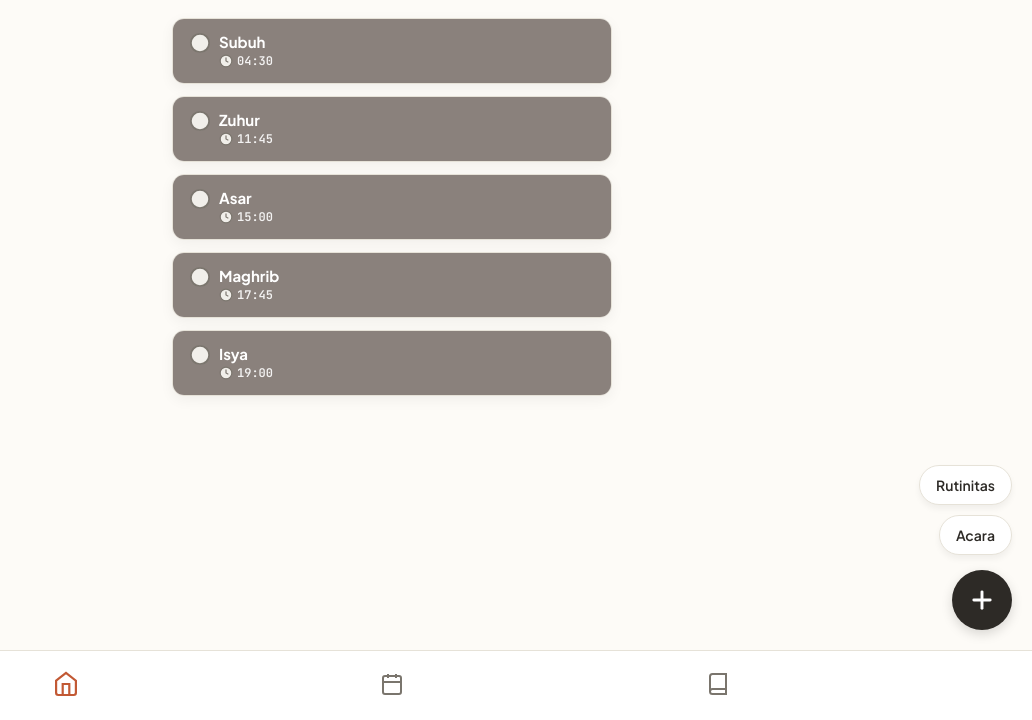
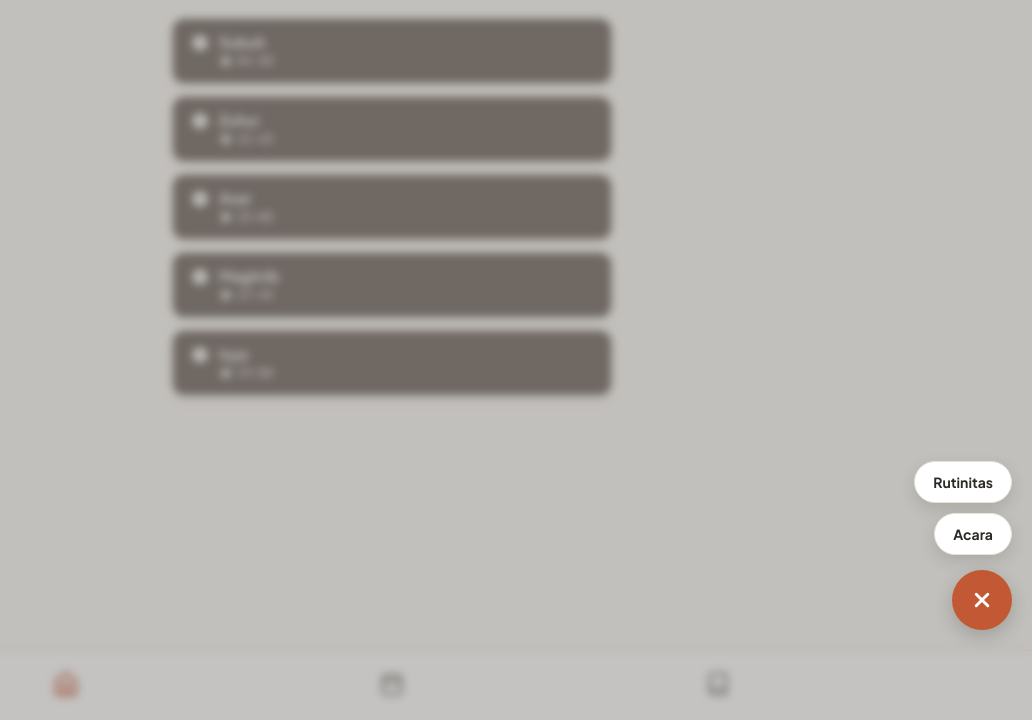
Before and after one commit to fznwhere/Pola-v2, a plain HTML site: page index.html in a window 1280 px wide. Both pictures are taken after a click on the element 1230 px from the left and 680 px from the top of the page. Shown: the part 80-800 px from the top of the page, without its empty margins (248-1280 px from the left). Drawn offline with Linux system fonts and the light colour scheme; no server answers.

Commit message:
ubah banyak

```diff
--- a/index.html
+++ b/index.html
@@ -19,6 +19,7 @@
 
         <div id="schedule-list"></div>
 
+        <div class="fab-backdrop" id="fab-backdrop" onclick="closeFabMenu()"></div>
         <div class="fab-container">
             <div class="fab-menu" id="fab-menu">
                 <button onclick="openModal('Rutinitas')">Rutinitas</button>
@@ -47,6 +48,7 @@
                 <div id="field-rutinitas-hari" style="display: none;">
                     <label>Pilih Hari Rutinitas *</label>
                     <div class="checkbox-group">
+                        <label class="check-all-label"><input type="checkbox" id="routine-days-all">Semua</label>
                         <label><input type="checkbox" name="routine-days" value="Senin">Sen</label>
                         <label><input type="checkbox" name="routine-days" value="Selasa">Sel</label>
                         <label><input type="checkbox" name="routine-days" value="Rabu">Rab</label>
--- a/script.js
+++ b/script.js
@@ -20,7 +20,70 @@ const iRom = `<svg class="svg-icon" viewBox="0 0 24 24" fill="none" stroke="${st
 const iPls = `<svg viewBox="0 0 24 24" width="28" height="28" stroke="currentColor" stroke-width="2.5" fill="none" stroke-linecap="round" stroke-linejoin="round"><line x1="12" y1="5" x2="12" y2="19"></line><line x1="5" y1="12" x2="19" y2="12"></line></svg>`;
 const iDel = `<svg class="svg-icon" viewBox="0 0 24 24" fill="none" stroke="${strk}" stroke-width="2"><line x1="18" y1="6" x2="6" y2="18"></line><line x1="6" y1="6" x2="18" y2="18"></line></svg>`;
 
-function toggleFabMenu() { const menu = document.getElementById('fab-menu'); if(menu) menu.style.display = menu.style.display === 'flex' ? 'none' : 'flex'; }
+function getOrCreateFabBackdrop() {
+    let backdrop = document.getElementById('fab-backdrop');
+    const fabContainer = document.querySelector('.fab-container');
+    if (!backdrop && fabContainer) {
+        backdrop = document.createElement('div');
+        backdrop.id = 'fab-backdrop';
+        backdrop.className = 'fab-backdrop';
+        backdrop.onclick = closeFabMenu;
+        fabContainer.parentNode.insertBefore(backdrop, fabContainer);
+    }
+    return backdrop;
+}
+
+function toggleFabMenu() {
+    const menu = document.getElementById('fab-menu');
+    const fab = document.querySelector('.fab-container .fab');
+    const backdrop = getOrCreateFabBackdrop();
+    if (!menu) return;
+
+    const isOpen = menu.classList.toggle('show');
+    if (fab) fab.classList.toggle('active', isOpen);
+    if (backdrop) backdrop.classList.toggle('show', isOpen);
+}
+
+function closeFabMenu() {
+    const menu = document.getElementById('fab-menu');
+    const fab = document.querySelector('.fab-container .fab');
+    const backdrop = document.getElementById('fab-backdrop');
+    if (menu) menu.classList.remove('show');
+    if (fab) fab.classList.remove('active');
+    if (backdrop) backdrop.classList.remove('show');
+}
+
+function syncRoutineSelectAllState() {
+    const allCb = document.getElementById('routine-days-all');
+    const dayCbs = Array.from(document.querySelectorAll('input[name="routine-days"]'));
+    if (allCb && dayCbs.length > 0) {
+        allCb.checked = dayCbs.every(cb => cb.checked);
+    }
+}
+
+function initRoutineSelectAll() {
+    const group = document.querySelector('#field-rutinitas-hari .checkbox-group');
+    if (!group) return;
+
+    let allCb = document.getElementById('routine-days-all');
+    if (!allCb) {
+        const label = document.createElement('label');
+        label.className = 'check-all-label';
+        label.innerHTML = '<input type="checkbox" id="routine-days-all">Semua';
+        group.insertBefore(label, group.firstChild);
+        allCb = document.getElementById('routine-days-all');
+    }
+
+    const dayCbs = document.querySelectorAll('input[name="routine-days"]');
+    allCb.addEventListener('change', function () {
+        dayCbs.forEach(cb => { cb.checked = this.checked; });
+    });
+
+    dayCbs.forEach(cb => {
+        cb.addEventListener('change', syncRoutineSelectAllState);
+    });
+}
+
 function closeModal(id) { document.getElementById(id).style.display = 'none'; editId = null; }
 function toggleDetail(element) { const detail = element.querySelector('.card-detail'); if(detail) detail.classList.toggle('show'); }
 function formatShortDate(dateStr) {
@@ -145,7 +208,6 @@ async function loadTodaySchedule() {
         } else if(item.type === 'tugas' || item.type === 'acara') {
             let extraInfo = '';
             if(item.via) extraInfo += `<span>Via/Kumpul:</span> <strong>${item.via}</strong><br>`;
-            // Tampilkan tempat/ruangan untuk Acara
             if(item.ruang) extraInfo += `<span>Tempat:</span> <strong>${item.ruang}</strong><br>`;
 
             detailHtml = `<p style="line-height:1.5;">${item.desc}</p> ${extraInfo ? `<div style="margin-top:12px; padding-top:12px; border-top:1px dashed var(--border-line);">${extraInfo}</div>` : ''}
@@ -268,7 +330,7 @@ function renderUpcomingTasks() {
                             <button class="check-btn" onclick="event.stopPropagation(); toggleTaskDone('${t.id}')">${iCir}</button>
                             <div>
                                 <h3>${t.name}</h3>
-                                <small>${iDat} ${formatShortDate(t.date)} &nbsp; ${iClk} ${t.time}</small>
+                                <small>${iDat} ${formatShortDate(t.date)}   ${iClk} ${t.time}</small>
                             </div>
                         </div>
                         <span class="${badgeClass}">${badgeText}</span>
@@ -309,7 +371,7 @@ function renderHistory(tabName) {
                             <div class="card-title-group">
                                 <div>
                                     <h3 style="color:#FFFFFF;">${t.name}</h3>
-                                    <small style="color:var(--state-dimmed);">${iDat} ${dateText} &nbsp; ${iClk} ${t.time} ${t.endTime ? '- '+t.endTime : ''}</small>
+                                    <small style="color:var(--state-dimmed);">${iDat} ${dateText}   ${iClk} ${t.time} ${t.endTime ? '- '+t.endTime : ''}</small>
                                 </div>
                             </div>
                             <span class="tag-pill">Acara</span>
@@ -503,15 +565,14 @@ function saveReschedule() {
 
 function openModal(category) {
     editId = null; document.getElementById('modal-title').innerText = `Tambah ${category}`; document.getElementById('insert-form').reset();
+    syncRoutineSelectAllState();
 
     document.getElementById('field-nama-kegiatan').style.display = (category === 'Kuliah') ? 'none' : 'block';
     if(document.getElementById('field-matkul-dropdown')) document.getElementById('field-matkul-dropdown').style.display = (category === 'Tugas Kuliah' || category === 'Kuliah') ? 'block' : 'none';
     if(document.getElementById('field-pengumpulan')) document.getElementById('field-pengumpulan').style.display = (category === 'Tugas Kuliah') ? 'block' : 'none';
 
-    // Tampilkan kolom Ruangan untuk Kuliah DAN Acara
     if(document.getElementById('field-ruangan')) {
         document.getElementById('field-ruangan').style.display = (category === 'Kuliah' || category === 'Acara') ? 'block' : 'none';
-        // Sesuaikan label berdasarkan kategori
         let labelRuang = document.getElementById('field-ruangan').querySelector('label');
         if(labelRuang) labelRuang.innerText = (category === 'Acara') ? 'Ruangan/Tempat (Opsional)' : 'Ruangan';
     }
@@ -520,14 +581,12 @@ function openModal(category) {
     if(document.getElementById('field-warna')) { document.getElementById('field-warna').style.display = (category === 'Acara' || category === 'Rutinitas') ? 'block' : 'none'; }
     if(document.getElementById('field-tanggal')) document.getElementById('field-tanggal').style.display = (category === 'Rutinitas') ? 'none' : 'block';
 
-    // Tampilkan Tanggal Selesai untuk Libur DAN Acara
     if(document.getElementById('field-tanggal-selesai')) {
         document.getElementById('field-tanggal-selesai').style.display = (category === 'Libur' || category === 'Acara') ? 'block' : 'none';
     }
 
     if(document.getElementById('field-jam')) document.getElementById('field-jam').style.display = (category === 'Libur') ? 'none' : 'block';
 
-    // Tampilkan Jam Selesai untuk Kuliah DAN Acara
     if(document.getElementById('field-jam-selesai')) {
         document.getElementById('field-jam-selesai').style.display = (category === 'Kuliah' || category === 'Acara') ? 'block' : 'none';
     }
@@ -545,7 +604,8 @@ function openModal(category) {
             if(!uniqueMatkul.includes(m.name)) { uniqueMatkul.push(m.name); sel.innerHTML += `<option value="${m.name}">${m.name}</option>`; }
         });
     }
-    document.getElementById('insert-modal').style.display = 'flex'; toggleFabMenu();
+    document.getElementById('insert-modal').style.display = 'flex';
+    closeFabMenu();
 }
 
 function openEditTask(id, category) {
@@ -574,6 +634,7 @@ function openEditRoutine(id) {
         if(document.getElementById('new-task-desc')) document.getElementById('new-task-desc').value = routine.desc || '';
         if(document.getElementById('new-task-color')) updateSwatchSelection(routine.color);
         document.querySelectorAll('input[name="routine-days"]').forEach(cb => { cb.checked = routine.days.includes(cb.value); });
+        syncRoutineSelectAllState();
     }
 }
 
@@ -635,13 +696,12 @@ function saveNewTask() {
         else if (category === 'Acara') {
             taskData.color = document.getElementById('new-task-color') ? document.getElementById('new-task-color').value : 'var(--color-acara)';
 
-            // Simpan data tambahan untuk Acara
             const tEndInput = document.getElementById('new-task-time-end');
             if(tEndInput && tEndInput.value) taskData.endTime = tEndInput.value;
 
             const dEndInput = document.getElementById('new-task-date-end');
             if(dEndInput && dEndInput.value) taskData.endDate = dEndInput.value;
-            else taskData.endDate = date; // Default ke tanggal mulai jika kosong
+            else taskData.endDate = date;
 
             const ruangInput = document.getElementById('new-task-ruang');
             if(ruangInput && ruangInput.value) taskData.ruang = ruangInput.value;
@@ -672,7 +732,6 @@ function renderMatkulList() {
     const list = document.getElementById('matkul-list'); if(!list) return; list.innerHTML = ''; let savedMatkul = JSON.parse(localStorage.getItem('nalaMatkul')) || [];
     if(savedMatkul.length === 0) { list.innerHTML = '<p style="text-align:center; color:var(--text-muted);">Belum ada jadwal kuliah.</p>'; return; }
 
-    // --- PENGURUTAN MATKUL BERDASARKAN HARI & JAM YANG 100% AKURAT ---
     const namaHariUrut = ['Senin', 'Selasa', 'Rabu', 'Kamis', 'Jumat', 'Sabtu', 'Minggu'];
     savedMatkul.sort((a, b) => {
         let indexA = namaHariUrut.indexOf(a.hari);
@@ -724,6 +783,9 @@ function deleteMatkul(id) {
 
 document.addEventListener("DOMContentLoaded", () => {
     document.querySelectorAll('.fab').forEach(f => f.innerHTML = iPls);
+    getOrCreateFabBackdrop();
+    initRoutineSelectAll();
+
     document.querySelectorAll('.swatch').forEach(sw => {
         sw.addEventListener('click', function(e) {
             e.stopPropagation(); updateSwatchSelection(this.dataset.color);
@@ -732,13 +794,11 @@ document.addEventListener("DOMContentLoaded", () => {
 
     // --- FITUR TUTUP MODAL DENGAN KLIK DI LUAR ---
     window.addEventListener('click', function(e) {
-        // Daftar ID modal yang diizinkan untuk ditutup dengan klik luar
         const dismissibleModals = ['day-detail-modal'];
 
         dismissibleModals.forEach(modalId => {
             const overlay = document.getElementById(modalId);
             if (overlay && e.target === overlay) {
-                // Jika elemen yang diklik adalah background gelap (overlay), BUKAN kotak putih di dalamnya
                 closeModal(modalId);
             }
         });
@@ -764,7 +824,6 @@ document.addEventListener("DOMContentLoaded", () => {
                 introVid.onerror = hideIntro;
             }
 
-            // Jaminan aplikasi jalan dalam 2 detik
             setTimeout(hideIntro, 2000);
 
         } else {
--- a/style.css
+++ b/style.css
@@ -54,11 +54,74 @@ header p { color: var(--text-muted); font-size: 14px; font-weight: 500; margin-t
 .section-title { font-size: 16px; font-weight: 700; margin-bottom: 12px; color: var(--text-main); }
 .svg-icon { vertical-align: text-bottom; width: 14px; height: 14px; margin-right: 4px; }
 
-.fab-container { position: fixed; bottom: 90px; right: 20px; display: flex; flex-direction: column; align-items: flex-end; z-index: 10; }
-.fab-menu { display: none; flex-direction: column; gap: 10px; margin-bottom: 15px; align-items: flex-end; }
-.fab-menu button { background-color: var(--bg-card); color: var(--text-main); border: 1px solid var(--border-line); padding: 10px 16px; border-radius: 20px; box-shadow: 0 4px 6px rgba(0,0,0,0.05); font-size: 14px; font-weight: 600; cursor: pointer; }
-.fab { background-color: var(--text-main); color: #FFF; width: 60px; height: 60px; border-radius: 50%; display: flex; justify-content: center; align-items: center; box-shadow: 0 4px 12px rgba(0,0,0,0.15); cursor: pointer; transition: 0.2s; }
-.fab:active { transform: scale(0.95); }
+/* --- FAB & BACKDROP BLUR ALA GOOGLE DRIVE --- */
+.fab-backdrop {
+    position: fixed;
+    inset: 0;
+    background: rgba(45, 42, 38, 0.28);
+    backdrop-filter: blur(4px);
+    -webkit-backdrop-filter: blur(4px);
+    opacity: 0;
+    visibility: hidden;
+    transition: opacity 0.25s ease, visibility 0.25s ease;
+    z-index: 14;
+}
+.fab-backdrop.show {
+    opacity: 1;
+    visibility: visible;
+}
+
+.fab-container { position: fixed; bottom: 90px; right: 20px; display: flex; flex-direction: column; align-items: flex-end; z-index: 15; }
+.fab-menu {
+    display: flex;
+    flex-direction: column;
+    gap: 10px;
+    margin-bottom: 15px;
+    align-items: flex-end;
+    opacity: 0;
+    visibility: hidden;
+    transform: translateY(14px) scale(0.94);
+    transform-origin: bottom right;
+    transition: opacity 0.22s ease, transform 0.28s cubic-bezier(0.34, 1.56, 0.64, 1), visibility 0.22s ease;
+    pointer-events: none;
+}
+.fab-menu.show {
+    opacity: 1;
+    visibility: visible;
+    transform: translateY(0) scale(1);
+    pointer-events: auto;
+}
+.fab-menu button {
+    background-color: var(--bg-card);
+    color: var(--text-main);
+    border: 1px solid var(--border-line);
+    padding: 11px 18px;
+    border-radius: 22px;
+    box-shadow: 0 6px 16px rgba(45, 42, 38, 0.14);
+    font-size: 14px;
+    font-weight: 700;
+    cursor: pointer;
+    transition: transform 0.15s ease, background-color 0.15s ease;
+}
+.fab-menu button:active { transform: scale(0.95); }
+
+.fab {
+    background-color: var(--text-main);
+    color: #FFF;
+    width: 60px;
+    height: 60px;
+    border-radius: 50%;
+    display: flex;
+    justify-content: center;
+    align-items: center;
+    box-shadow: 0 6px 18px rgba(45, 42, 38, 0.22);
+    cursor: pointer;
+    transition: transform 0.3s cubic-bezier(0.34, 1.56, 0.64, 1), background-color 0.25s ease;
+}
+.fab svg { transition: transform 0.3s cubic-bezier(0.34, 1.56, 0.64, 1); }
+.fab.active { background-color: var(--btn-primary); }
+.fab.active svg { transform: rotate(45deg); }
+.fab:active { transform: scale(0.93); }
 
 .bottom-nav { position: fixed; bottom: 0; left: 0; width: 100%; height: 70px; background-color: var(--nav-bg); display: flex; justify-content: space-evenly; align-items: center; z-index: 9; border-top: 1px solid var(--border-line); }
 .nav-item svg { width: 24px; height: 24px; stroke: var(--text-muted); fill: none; stroke-width: 2; transition: 0.2s; margin-right: 0; }
@@ -133,9 +196,10 @@ header p { color: var(--text-muted); font-size: 14px; font-weight: 500; margin-t
 .btn-save { background-color: var(--btn-primary); color: white; }
 .btn-cancel { background-color: var(--btn-skip); color: var(--text-main); }
 
-.checkbox-group { display: grid; grid-template-columns: repeat(3, 1fr); gap: 8px; margin-top: 8px; margin-bottom: 15px; }
-.checkbox-group label { background: var(--bg-main); padding: 8px; border-radius: 8px; font-size: 12px; font-weight: 600; display: flex; align-items: center; justify-content: center; gap: 6px; cursor: pointer; border: 1px solid var(--border-line); }
-.checkbox-group input { accent-color: var(--btn-primary); }
+.checkbox-group { display: grid; grid-template-columns: repeat(4, 1fr); gap: 8px; margin-top: 8px; margin-bottom: 15px; }
+.checkbox-group label { background: var(--bg-main); padding: 8px 6px; border-radius: 8px; font-size: 12px; font-weight: 600; display: flex; align-items: center; justify-content: center; gap: 5px; cursor: pointer; border: 1px solid var(--border-line); margin-top: 0; }
+.checkbox-group label.check-all-label { border-color: var(--btn-primary); font-weight: 700; }
+.checkbox-group input { width: auto; padding: 0; accent-color: var(--btn-primary); }
 
 .color-swatches { display: flex; flex-wrap: wrap; gap: 12px; margin-top: 8px; }
 .swatch { width: 32px; height: 32px; border-radius: 50%; cursor: pointer; transition: 0.2s; position: relative; }
```
